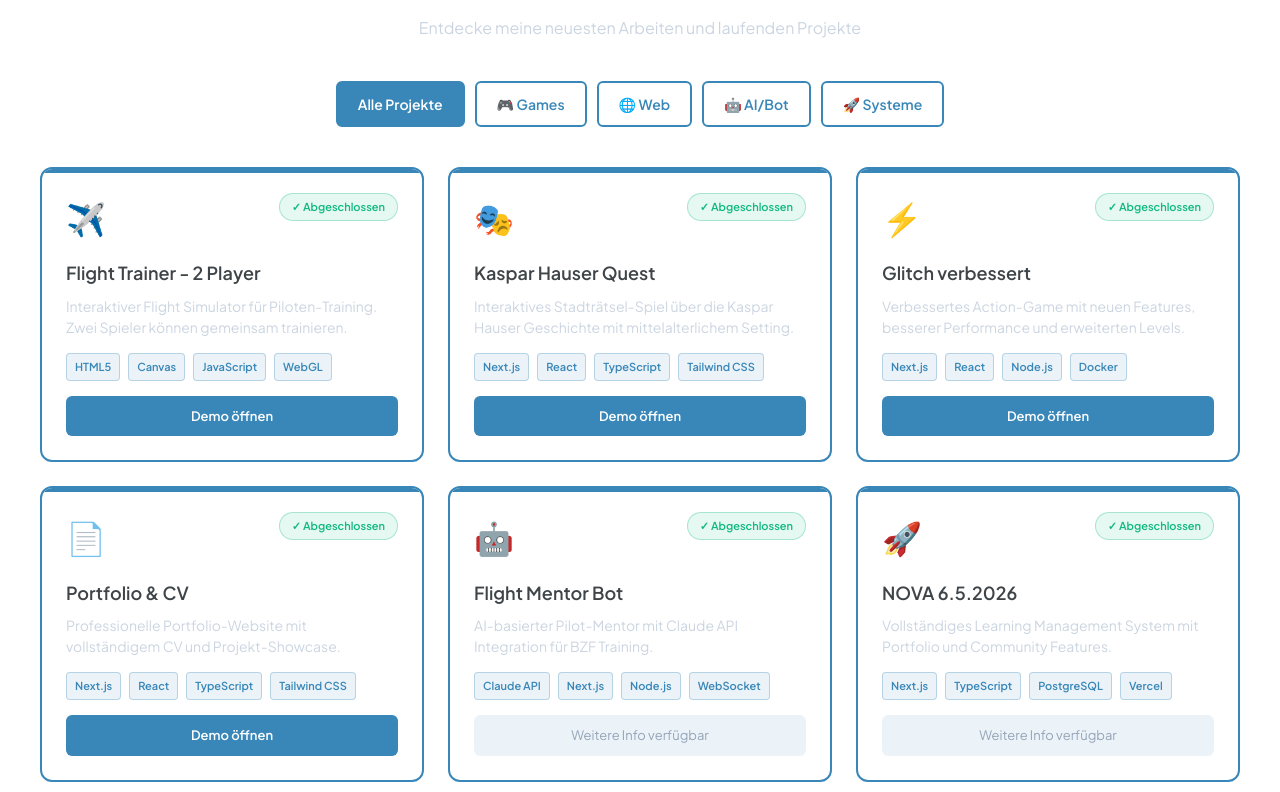
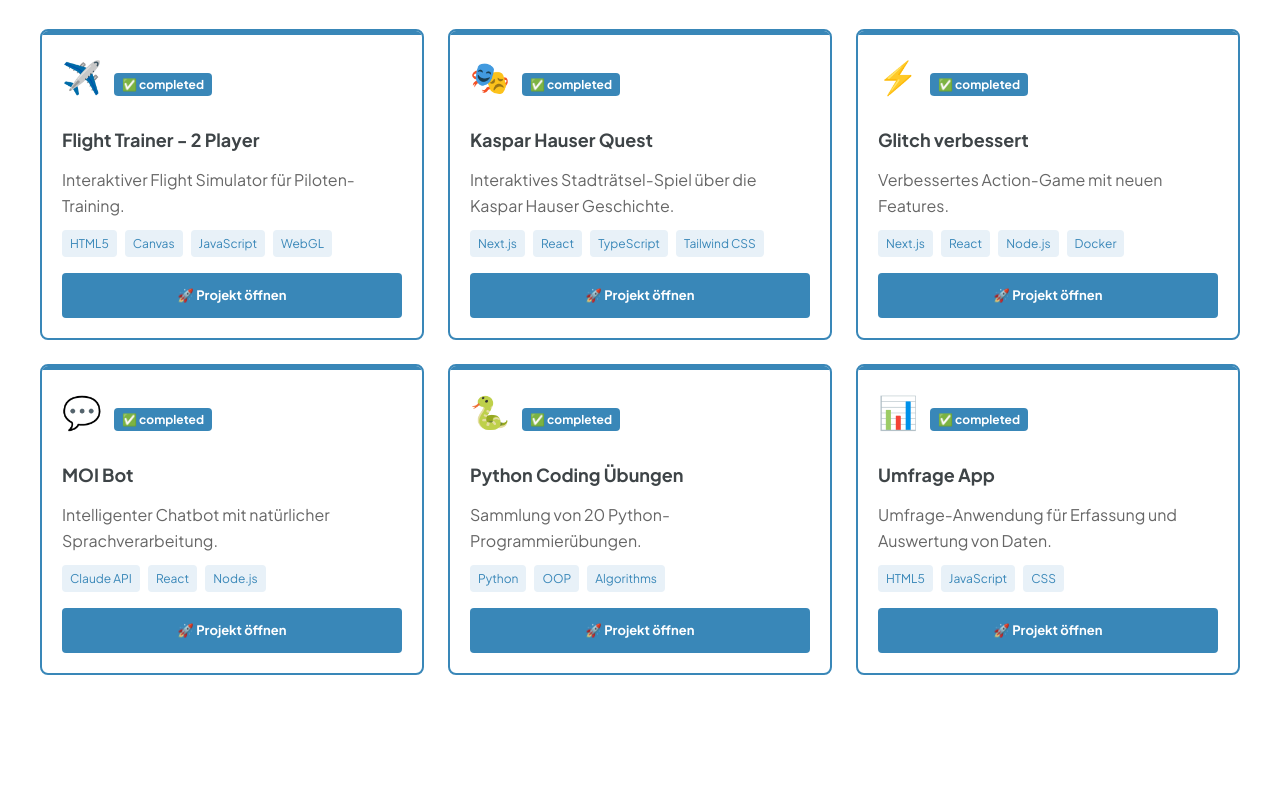
Before and after one commit to 369Anjelic/AngelicaGomezCV, a Next.js app: page / in a window 1280 px wide. Shown: the part 668-1460 px from the top of the page. Built offline with nearby package versions, Linux system fonts and the light colour scheme.

Commit message:
cleanup: only 6 active projects

```diff
--- a/app/components/Projects.tsx
+++ b/app/components/Projects.tsx
@@ -10,16 +10,14 @@ interface Project {
   category: string;
   status: 'completed' | 'wip' | 'planning';
   technologies: string[];
-  link?: string;
-  github?: string;
-  demo?: string;
+  link: string;
 }
 
 const PROJECTS: Project[] = [
   {
-    id: 'flight-trainer',
+    id: 'fly-game',
     title: 'Flight Trainer - 2 Player',
-    description: 'Interaktiver Flight Simulator für Piloten-Training. Zwei Spieler können gemeinsam trainieren.',
+    description: 'Interaktiver Flight Simulator für Piloten-Training.',
     icon: '✈️',
     category: 'game',
     status: 'completed',
@@ -29,7 +27,7 @@ const PROJECTS: Project[] = [
   {
     id: 'kaspar-hauser',
     title: 'Kaspar Hauser Quest',
-    description: 'Interaktives Stadträtsel-Spiel über die Kaspar Hauser Geschichte mit mittelalterlichem Setting.',
+    description: 'Interaktives Stadträtsel-Spiel über die Kaspar Hauser Geschichte.',
     icon: '🎭',
     category: 'game',
     status: 'completed',
@@ -39,7 +37,7 @@ const PROJECTS: Project[] = [
   {
     id: 'glitch-game',
     title: 'Glitch verbessert',
-    description: 'Verbessertes Action-Game mit neuen Features, besserer Performance und erweiterten Levels.',
+    description: 'Verbessertes Action-Game mit neuen Features.',
     icon: '⚡',
     category: 'game',
     status: 'completed',
@@ -47,60 +45,43 @@ const PROJECTS: Project[] = [
     link: '/Glitch verbessert/index.html',
   },
   {
-    id: 'portfolio-cv',
-    title: 'Portfolio & CV',
-    description: 'Professionelle Portfolio-Website mit vollständigem CV und Projekt-Showcase.',
-    icon: '📄',
-    category: 'web',
-    status: 'completed',
-    technologies: ['Next.js', 'React', 'TypeScript', 'Tailwind CSS'],
-    link: 'https://portfolio.example.com',
-  },
-  {
-    id: 'flight-mentor',
-    title: 'Flight Mentor Bot',
-    description: 'AI-basierter Pilot-Mentor mit Claude API Integration für BZF Training.',
-    icon: '🤖',
-    category: 'ai',
-    status: 'completed',
-    technologies: ['Claude API', 'Next.js', 'Node.js', 'WebSocket'],
-  },
-  {
-    id: 'nova-system',
-    title: 'NOVA 6.5.2026',
-    description: 'Vollständiges Learning Management System mit Portfolio und Community Features.',
-    icon: '🚀',
-    category: 'system',
-    status: 'completed',
-    technologies: ['Next.js', 'TypeScript', 'PostgreSQL', 'Vercel'],
-  },
-  {
     id: 'moi-bot',
     title: 'MOI Bot',
-    description: 'Intelligenter Chatbot mit natürlicher Sprachverarbeitung und Context Management.',
+    description: 'Intelligenter Chatbot mit natürlicher Sprachverarbeitung.',
     icon: '💬',
     category: 'ai',
     status: 'completed',
-    technologies: ['Claude API', 'React', 'Node.js', 'MongoDB'],
+    technologies: ['Claude API', 'React', 'Node.js'],
     link: '/MOI bot/index.html',
   },
   {
-    id: 'kaspar-tts',
-    title: 'Kaspar Hauser TTS',
-    description: 'Text-to-Speech System mit Deepgram Integration für die Kaspar Hauser Stories.',
-    icon: '🎤',
-    category: 'ai',
+    id: 'python-ubungen',
+    title: 'Python Coding Übungen',
+    description: 'Sammlung von 20 Python-Programmierübungen.',
+    icon: '🐍',
+    category: 'education',
     status: 'completed',
-    technologies: ['Deepgram API', 'Node.js', 'Express', 'React'],
+    technologies: ['Python', 'OOP', 'Algorithms'],
+    link: '/python coden übungen/index.html',
+  },
+  {
+    id: 'umfrage',
+    title: 'Umfrage App',
+    description: 'Umfrage-Anwendung für Erfassung und Auswertung von Daten.',
+    icon: '📊',
+    category: 'web',
+    status: 'completed',
+    technologies: ['HTML5', 'JavaScript', 'CSS'],
+    link: '/umfrage/index.html',
   },
 ];
 
 const CATEGORIES = [
   { id: 'all', label: 'Alle Projekte' },
   { id: 'game', label: '🎮 Games' },
+  { id: 'ai', label: '🤖 AI/Bot' },
+  { id: 'education', label: '📚 Bildung' },
   { id: 'web', label: '🌐 Web' },
-  { id: 'ai', label: '🤖 AI/Bot' },
-  { id: 'system', label: '🚀 Systeme' },
 ];
 
 export default function Projects() {
@@ -112,75 +93,105 @@ export default function Projects() {
 
   return (
     <section className="projects-section">
-      <div className="projects-header">
-        <h2>Alle Projekte</h2>
-        <p>Entdecke meine neuesten Arbeiten und laufenden Projekte</p>
-      </div>
-
-      <div className="filter-tabs">
+      <div className="category-filters">
         {CATEGORIES.map(cat => (
           <button
             key={cat.id}
-            className={`filter-btn ${selectedCategory === cat.id ? 'active' : ''}`}
             onClick={() => setSelectedCategory(cat.id)}
+            className={`category-btn ${selectedCategory === cat.id ? 'active' : ''}`}
+            style={{
+              padding: '8px 16px',
+              margin: '4px',
+              borderRadius: '4px',
+              background: selectedCategory === cat.id ? 'var(--primary)' : '#f0f0f0',
+              color: selectedCategory === cat.id ? 'white' : '#333',
+              border: 'none',
+              cursor: 'pointer',
+              fontWeight: selectedCategory === cat.id ? 'bold' : 'normal',
+            }}
           >
             {cat.label}
           </button>
         ))}
       </div>
 
-      <div className="projects-grid">
-        {filteredProjects.map(project => (
-          <div key={project.id} className="project-card">
-            <div className="project-header">
-              <span className="project-icon">{project.icon}</span>
-              <span className={`project-status ${project.status}`}>
-                {project.status === 'completed' && '✓ Abgeschlossen'}
-                {project.status === 'wip' && '⚙️ In Bearbeitung'}
-                {project.status === 'planning' && '📋 Geplant'}
+      <div className="projects-grid" style={{
+        display: 'grid',
+        gridTemplateColumns: 'repeat(auto-fit, minmax(300px, 1fr))',
+        gap: '24px',
+        marginTop: '32px',
+      }}>
+        {filteredProjects.map((project) => (
+          <article
+            key={project.id}
+            className="project-card"
+            style={{
+              border: '2px solid #3987b8',
+              borderRadius: '8px',
+              padding: '20px',
+              background: 'white',
+              cursor: 'pointer',
+            }}
+          >
+            <div style={{ marginBottom: '12px' }}>
+              <span style={{ fontSize: '32px' }}>{project.icon}</span>
+              <span
+                style={{
+                  marginLeft: '12px',
+                  padding: '4px 8px',
+                  background: '#3987b8',
+                  color: 'white',
+                  borderRadius: '4px',
+                  fontSize: '12px',
+                  fontWeight: 'bold',
+                }}
+              >
+                ✅ {project.status}
               </span>
             </div>
 
-            <h3 className="project-title">{project.title}</h3>
-            <p className="project-description">{project.description}</p>
+            <h3 style={{ fontSize: '18px', fontWeight: 'bold', margin: '12px 0' }}>
+              {project.title}
+            </h3>
+            <p style={{ color: '#666', marginBottom: '12px' }}>
+              {project.description}
+            </p>
 
-            <div className="project-meta">
-              {project.technologies.map(tech => (
-                <span key={tech} className="tech-tag">{tech}</span>
+            <div style={{ display: 'flex', flexWrap: 'wrap', gap: '8px', marginBottom: '16px' }}>
+              {project.technologies.map((tech) => (
+                <span
+                  key={tech}
+                  style={{
+                    padding: '4px 8px',
+                    background: '#e8f1f8',
+                    color: '#3987b8',
+                    borderRadius: '4px',
+                    fontSize: '12px',
+                  }}
+                >
+                  {tech}
+                </span>
               ))}
             </div>
 
-            <div style={{ display: 'flex', gap: '10px', marginTop: 'auto' }}>
-              {project.link && (
-                <a href={project.link} className="project-link" target="_blank" rel="noopener noreferrer">
-                  Demo öffnen
-                </a>
-              )}
-              {project.demo && (
-                <a href={project.demo} className="project-link" target="_blank" rel="noopener noreferrer">
-                  Live Demo
-                </a>
-              )}
-              {project.github && (
-                <a href={project.github} className="project-link" target="_blank" rel="noopener noreferrer">
-                  GitHub
-                </a>
-              )}
-              {!project.link && !project.demo && !project.github && (
-                <span style={{
-                  padding: '10px 20px',
-                  background: 'rgba(57, 135, 184, 0.1)',
-                  borderRadius: '6px',
-                  fontSize: '13px',
-                  color: 'var(--text-muted)',
-                  textAlign: 'center',
-                  width: '100%'
-                }}>
-                  Weitere Info verfügbar
-                </span>
-              )}
-            </div>
-          </div>
+            <a
+              href={project.link}
+              className="project-link"
+              style={{
+                display: 'block',
+                width: '100%',
+                padding: '12px',
+                background: '#3987b8',
+                color: 'white',
+                textAlign: 'center',
+                borderRadius: '4px',
+                textDecoration: 'none',
+                fontWeight: 'bold',
+              }}
+            >
+              🚀 Projekt öffnen
+            </a>
+          </article>
         ))}
       </div>
     </section>
```
Also changed, not shown: public/cv-skills-chart.jpeg (deleted).
